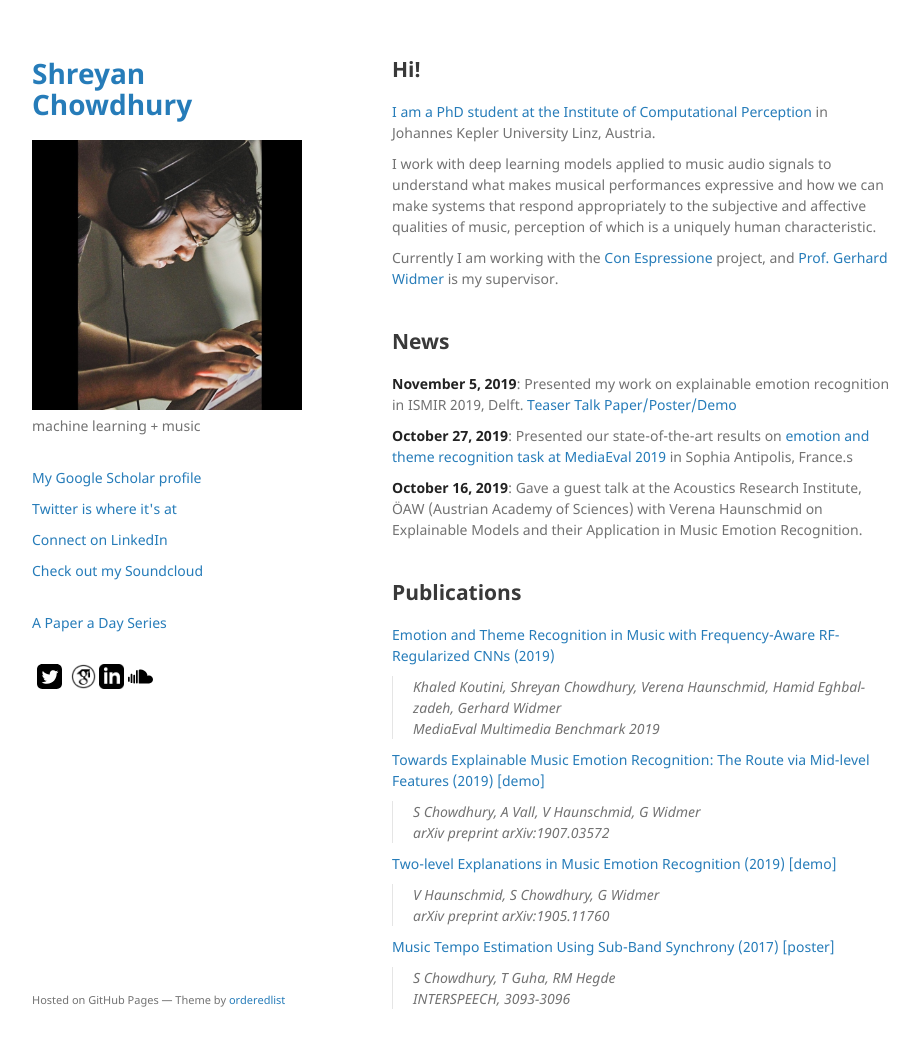
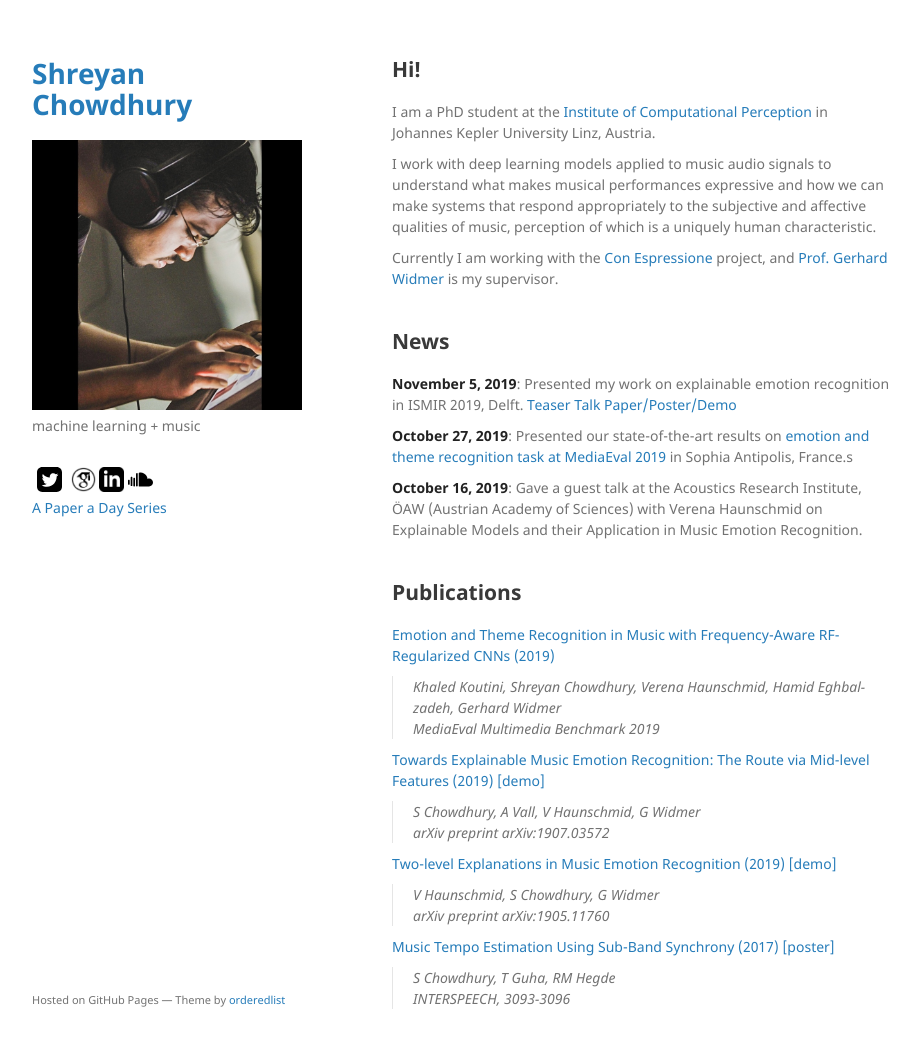
Before and after one commit to shreyanc/shreyanc.github.io, a Jekyll site: the page built from index.md, in a window 1280 px wide and 1069 px high. Shown: the top 1048 px of the window, without its empty margins (178-1097 px from the left). Built offline with Jekyll 4.4.1, drawn with Linux system fonts in a browser that asks for light colours; our own code applies the rules of GitHub Pages for plain Markdown files.

Commit message:
Update default.html

```diff
--- a/_layouts/default.html
+++ b/_layouts/default.html
@@ -39,20 +39,13 @@
         {% if site.github.is_user_page %}
         <!-- <p class="view"><a href="{{ site.github.owner_url }}">View My GitHub Profile</a></p> -->
         <br>
-        <!--<p class="view"><a href="https://medium.com/@shreyan0311">Go to my Medium blog</a></p>-->
-        <p class="view"><a href="https://scholar.google.at/citations?user=WGjp-vYAAAAJ&hl=en">My Google Scholar profile</a></p>
-        <p class="view"><a href="https://twitter.com/shreyan_ch">Twitter is where it's at</a></p>
-        <p class="view"><a href="https://www.linkedin.com/in/shreyan-chowdhury/">Connect on LinkedIn</a></p>
-        <p class="view"><a href="https://soundcloud.com/shreyan-chowdhury">Check out my Soundcloud</a></p>
-
-        <br>
-        <p class="view"><a href="https://shreyanc.github.io/apad.html">A Paper a Day Series</a></p>
-
-        <br>
-        <a rel="me" href="https://twitter.com/shreyan_ch"><img style="margin: 0 5px" width="25" height="25" src="https://shreyanc.github.io/assets/img/twitter.svg">
+       <a rel="me" href="https://twitter.com/shreyan_ch"><img style="margin: 0 5px" width="25" height="25" src="https://shreyanc.github.io/assets/img/twitter.svg">
         <a rel="me" href="https://scholar.google.com.au/citations?user=WGjp-vYAAAAJ&hl=en"><img width="25" height="25" src="https://shreyanc.github.io/assets/img/scholar.png">
         <a rel="me" href="https://www.linkedin.com/in/shreyan-chowdhury"><img width="25" height="25" src="https://shreyanc.github.io/assets/img/linkedin.png">
         <a rel="me" href="https://www.soundcloud.com/shreyan-chowdhury"><img width="25" height="25" src="https://shreyanc.github.io/assets/img/soundcloud.svg">
+
+        <p class="view"><a href="https://shreyanc.github.io/apad.html">A Paper a Day Series</a></p>
+
 
 
         {% endif %}
```
